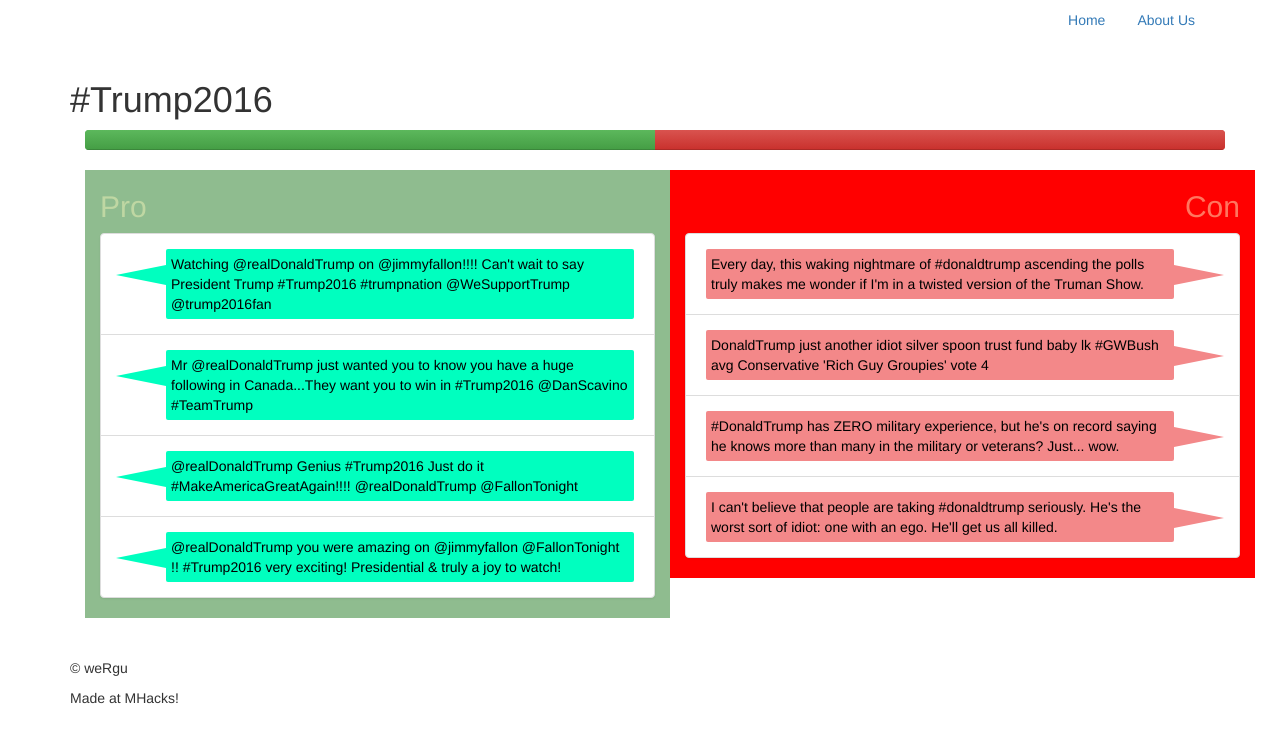
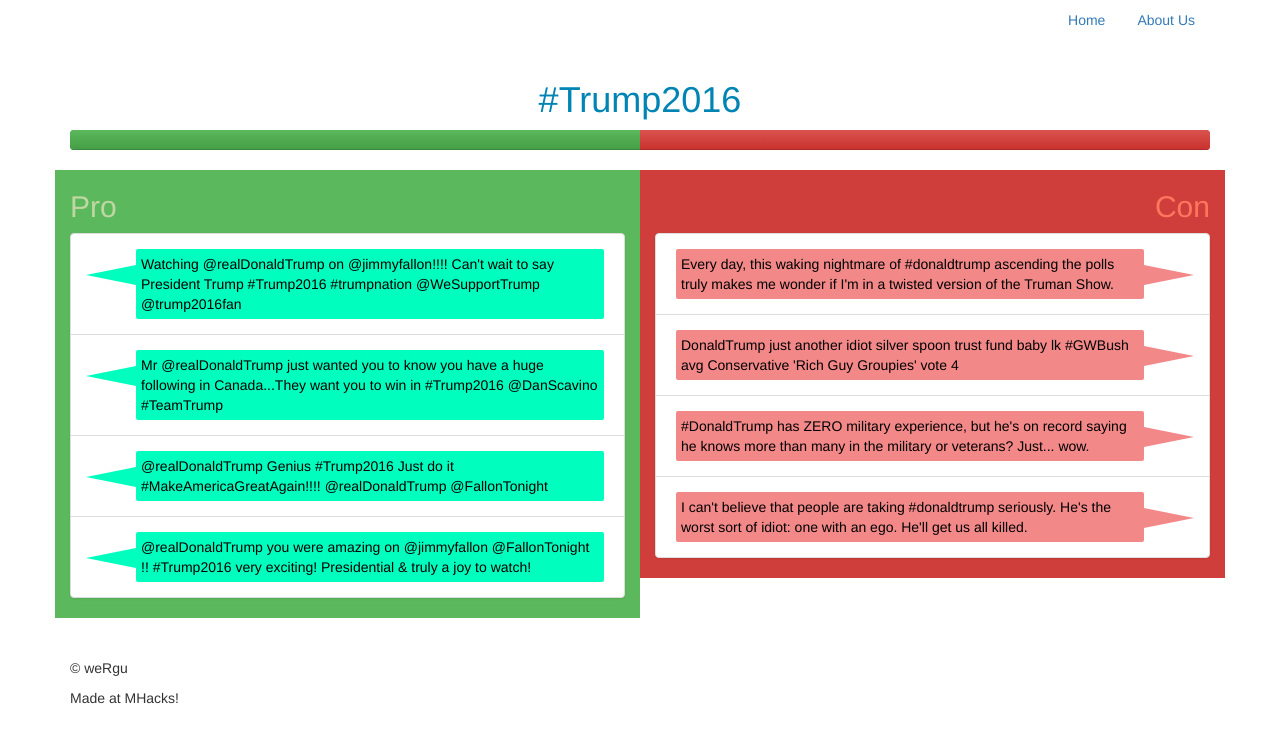
Before and after one commit to EthanWelsh/weRgu, a Flask app: page /procon in a window 1280 px wide. Shown: the top 743 px of the page. Run offline with Flask 2, Linux system fonts and the light colour scheme; parts of the project's set-up code (start-up, migrations or seed data) failed here and were passed over; some libraries are stand-ins or nearby versions.

Commit message:
fix some asymettry to prettify page

```diff
--- a/wergu/templates/procon.html
+++ b/wergu/templates/procon.html
@@ -11,22 +11,17 @@
 <br>
 <br>
 
-<h1>{{ issue_title }}</h1>
+<h1 align="center" style="color: #0084B4;">{{ issue_title }}</h1>
 
-<div class="container" align-items: center">
-
-     <div class="progress" style="align-content: center">
-          <div class="progress-bar progress-bar-success" style="width: 50%">
-               <span class="sr-only"></span>
-          </div>
-          <div class="progress-bar progress-bar-danger" style="width: 50%">
-               <span class="sr-only"></span>
-          </div>
+<!--<div class="container">-->
+     <div class="progress" align="center">
+          <div class="progress-bar progress-bar-success" style="width: 50%"></div>
+          <div class="progress-bar progress-bar-danger" style="width: 50%"></div>
      </div>
 
-     <div class="container">
+     <div>
           <div class="row">
-               <div class="col-md-6" style="background-color:darkseagreen">
+               <div class="col-md-6" style="background-color:#5CB85C">
                     <h2 align="left" style="color: #BFD7A3;">Pro</h2>
                     <ul class="list-group">
                          {% for tweet in pro_list %}
@@ -34,7 +29,7 @@
                          {% endfor %}
                     </ul>
                </div>
-               <div class="col-md-6" style="background-color:red">
+               <div class="col-md-6" style="background-color:#CF3E3A">
                     <h2 align="right" style="color: #FF765F">Con</h2>
                     <ul class="list-group">
                          {% for tweet in con_list %}
@@ -44,7 +39,7 @@
                </div>
           </div>
      </div>
-</div>
+<!--</div>-->
 <br>
 <br>
 
```
